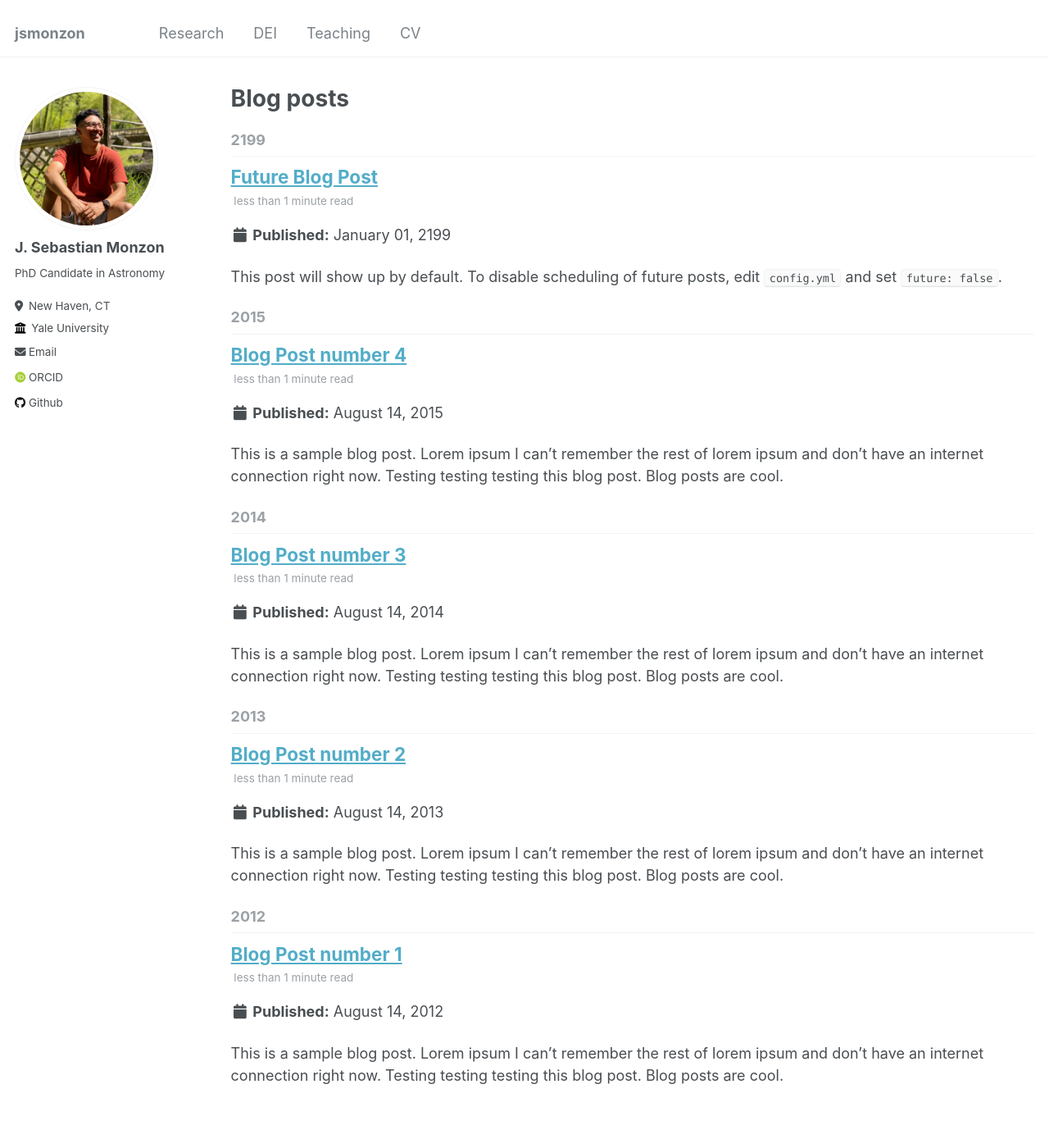
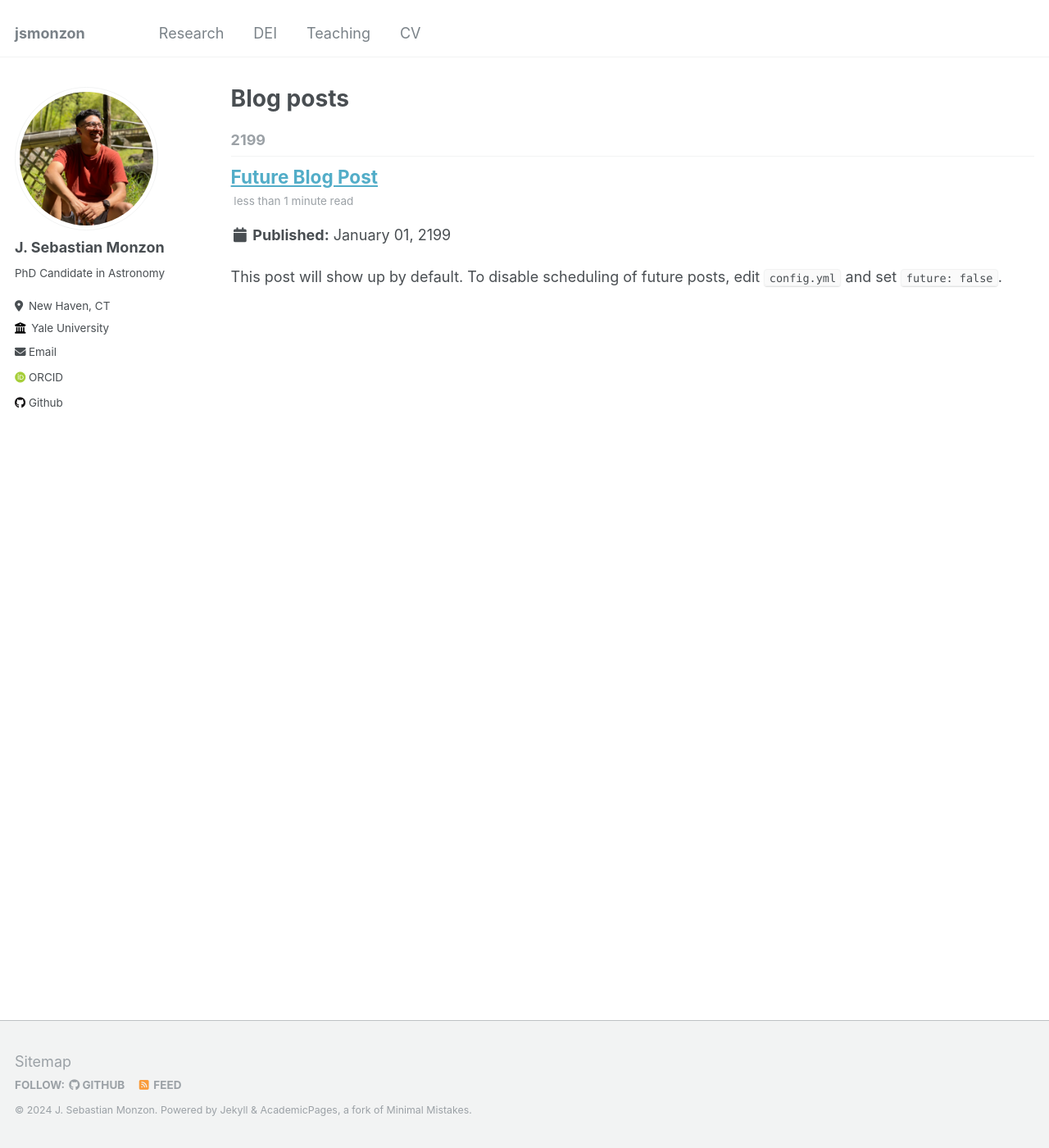
Before and after one commit to jsmonzon/jsmonzon.github.io, a Jekyll site: the page built from _pages/year-archive.html, in a window 1280 px wide and 1400 px high. Shown: the whole window at 82% size. Built offline with Jekyll 4.4.1, drawn with Linux system fonts in a browser that asks for light colours; some web fonts are replaced.

Commit message:
cleaned it up

```diff
--- a/_posts/2012-08-14-blog-post-1.md
+++ /dev/null
@@ -1,20 +0,0 @@
----
-title: 'Blog Post number 1'
-date: 2012-08-14
-permalink: /posts/2012/08/blog-post-1/
-tags:
-  - cool posts
-  - category1
-  - category2
----
-
-This is a sample blog post. Lorem ipsum I can't remember the rest of lorem ipsum and don't have an internet connection right now. Testing testing testing this blog post. Blog posts are cool.
-
-Headings are cool
-======
-
-You can have many headings
-======
-
-Aren't headings cool?
-------
--- a/_posts/2013-08-14-blog-post-2.md
+++ /dev/null
@@ -1,20 +0,0 @@
----
-title: 'Blog Post number 2'
-date: 2013-08-14
-permalink: /posts/2013/08/blog-post-2/
-tags:
-  - cool posts
-  - category1
-  - category2
----
-
-This is a sample blog post. Lorem ipsum I can't remember the rest of lorem ipsum and don't have an internet connection right now. Testing testing testing this blog post. Blog posts are cool.
-
-Headings are cool
-======
-
-You can have many headings
-======
-
-Aren't headings cool?
-------
--- a/_posts/2014-08-14-blog-post-3.md
+++ /dev/null
@@ -1,20 +0,0 @@
----
-title: 'Blog Post number 3'
-date: 2014-08-14
-permalink: /posts/2014/08/blog-post-3/
-tags:
-  - cool posts
-  - category1
-  - category2
----
-
-This is a sample blog post. Lorem ipsum I can't remember the rest of lorem ipsum and don't have an internet connection right now. Testing testing testing this blog post. Blog posts are cool.
-
-Headings are cool
-======
-
-You can have many headings
-======
-
-Aren't headings cool?
-------
```
Also changed, not shown: _pages/publications.md (+7 -2 lines), _pages/talks.md (+1 -1 lines), _posts/2015-08-14-blog-post-4.md (deleted, +0 -20 lines), _publications/2021-07-01-paper-title-number-1.md (deleted, +0 -10 lines), _publications/2023-03-01-paper-title-number-2.md (deleted, +0 -10 lines), _publications/2024-10-01-paper-title-number-3.md (deleted, +0 -25 lines).
